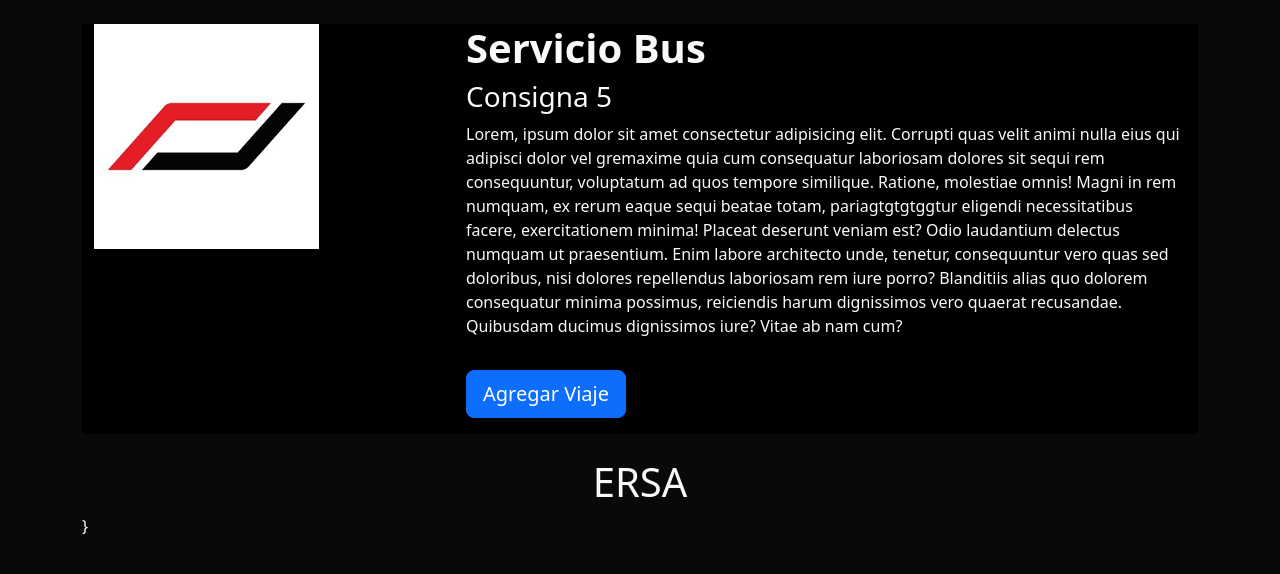
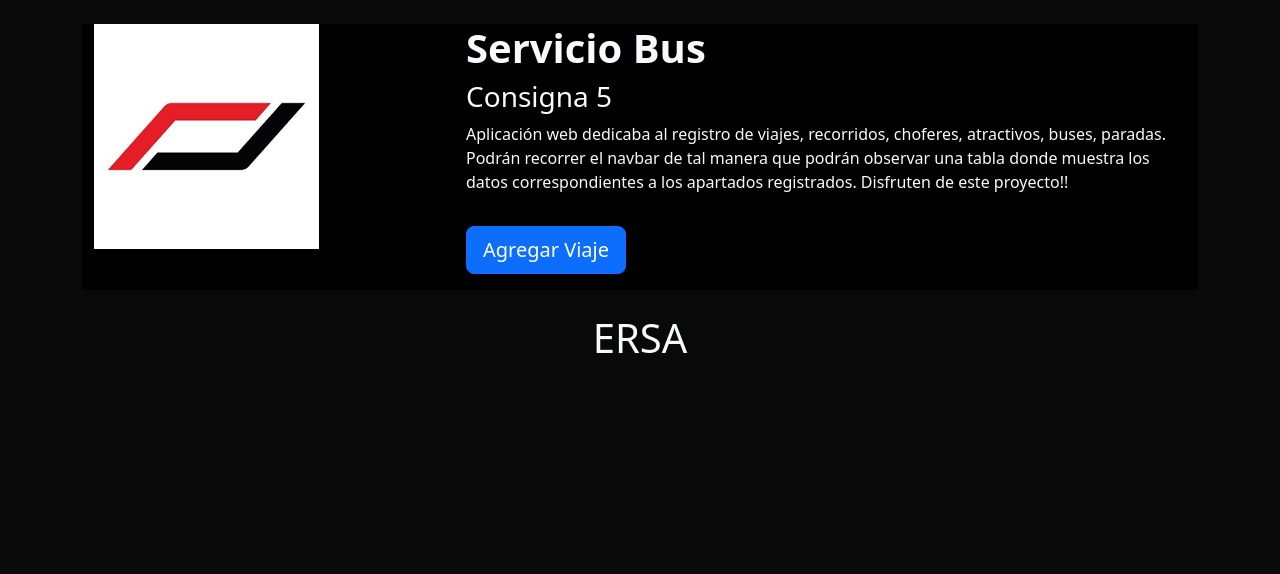
Before and after one commit to Guillermo-maker/TP_INTEGRADOR, a Django app: page / in a window 1280 px wide. Shown: the part 56-630 px from the top of the page. Run offline with Django 4.2, Linux system fonts and the light colour scheme; data that the repository does not hold is empty.

Commit message:
Párrafo main

```diff
--- a/administracion/templates/home.html
+++ b/administracion/templates/home.html
@@ -11,14 +11,10 @@
     <div class="col-md-8 my-auto">
         <h1><strong>Servicio Bus</strong></h1>
         <h3>Consigna 5</h3>
-        <p>Lorem, ipsum dolor sit amet consectetur adipisicing elit. Corrupti quas velit animi nulla eius
-        qui adipisci dolor vel gremaxime quia cum consequatur laboriosam dolores sit sequi rem consequuntur,
-        voluptatum ad quos tempore similique. Ratione, molestiae omnis! Magni in rem numquam, ex rerum
-        eaque sequi beatae totam, pariagtgtgtggtur eligendi necessitatibus facere, exercitationem minima! Placeat
-        deserunt veniam est? Odio laudantium delectus numquam ut praesentium. Enim labore architecto unde,
-        tenetur, consequuntur vero quas sed doloribus, nisi dolores repellendus laboriosam rem iure porro?
-        Blanditiis alias quo dolorem consequatur minima possimus, reiciendis harum dignissimos vero quaerat
-        recusandae. Quibusdam ducimus dignissimos iure? Vitae ab nam cum?</p>
+        <p>Aplicación web dedicaba al registro de viajes, recorridos, choferes, atractivos, buses, paradas. Podrán recorrer
+            el navbar de tal manera que podrán observar una tabla donde muestra los datos correspondientes a los apartados registrados.
+            Disfruten de este proyecto!!
+        </p>
         <a href="{% url 'data_read_atractivos' %}" class="btn btn-primary btn-lg rounded-3 my-3">Agregar Viaje</a>
     </div>
 </header>
@@ -39,6 +35,6 @@
     </div>
 </div>
 
-    {% endfor %}}
+    {% endfor %}
     {% endblock %}
 </div>
```
